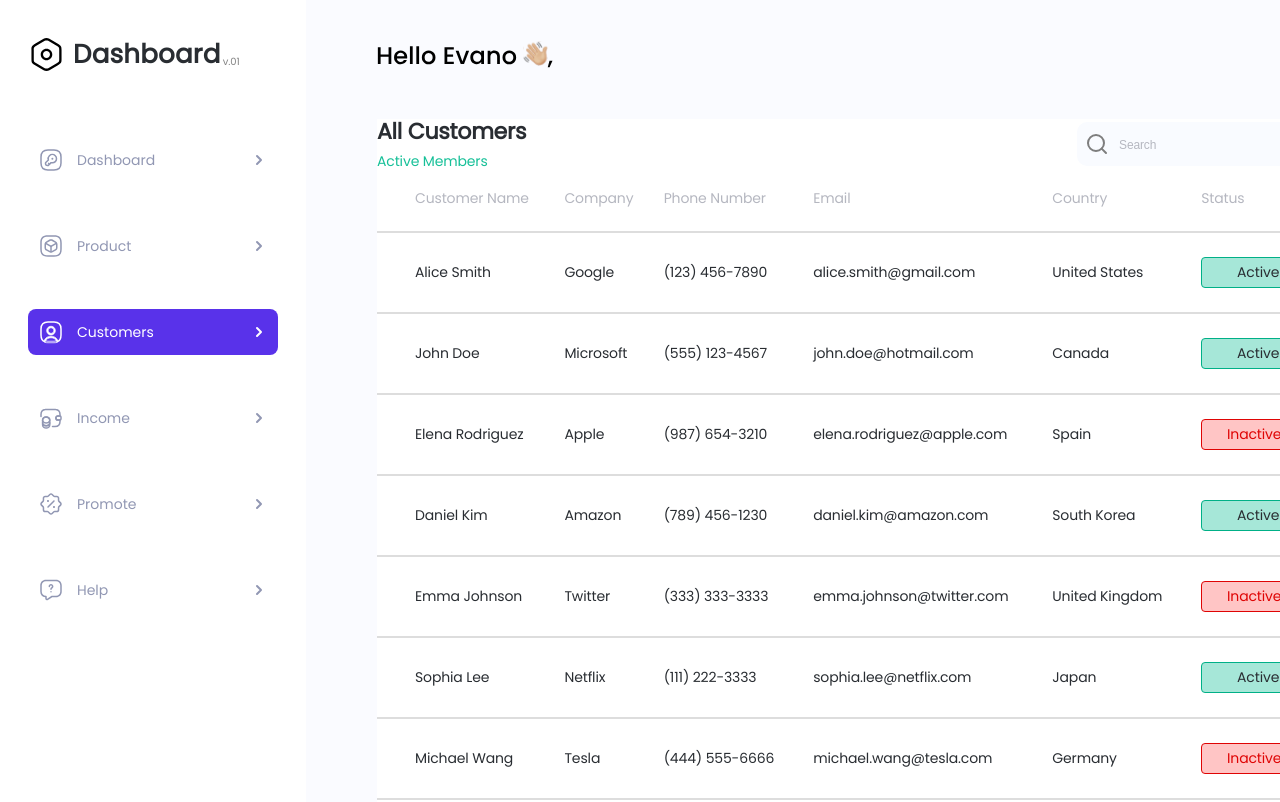
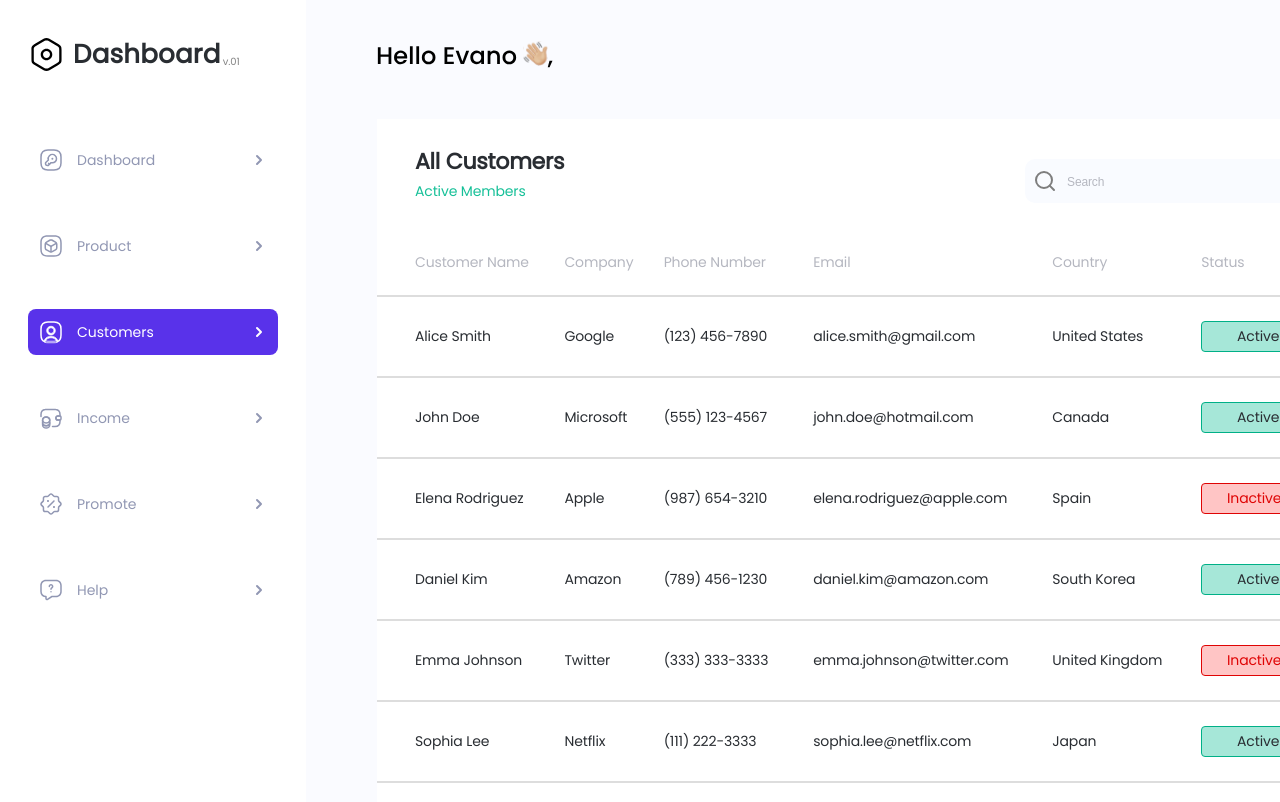
Before and after one commit to Vlad0si4/test-project, a React (Vite) app: page /customers in a window 1280 px wide. Shown: the top 802 px of the page. Built offline with nearby package versions, Linux system fonts and the light colour scheme.

Commit message:
fix tablet

```diff
--- a/src/pages/CustomersPage/CustomerPage.module.css
+++ b/src/pages/CustomersPage/CustomerPage.module.css
@@ -23,13 +23,13 @@
   display: flex;
   align-items: center;
   justify-content: space-between;
-
-  padding-bottom: 20px;
+  padding: 30px 52px 40px 38px;
 }
 @media only screen and (max-width: 767px) {
   .customers__container__title {
     flex-direction: column;
     align-items: flex-start;
+    padding: 0 0 20px 0;
   }
 }
 .customers__title {
@@ -43,6 +43,7 @@
   font-size: 14px;
   font-weight: 400;
   letter-spacing: -0.14px;
+  padding-bottom: 14px;
 }
 @media only screen and (max-width: 767px) {
   .customers__text {
--- a/src/services/Style/index.css
+++ b/src/services/Style/index.css
@@ -54,6 +54,7 @@ img {
 .active {
   background-color: #5932ea;
   border-radius: 8px;
+
   color: #fff;
   transition: background-color 250ms cubic-bezier(0.4, 0, 0.2, 1);
 }
```
